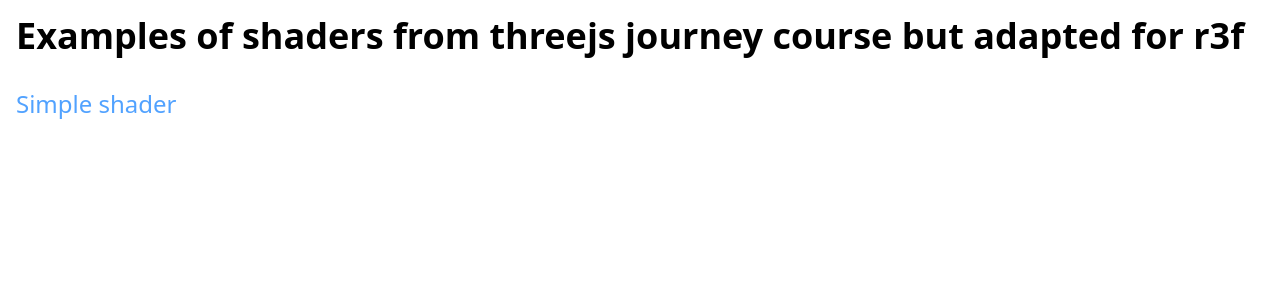
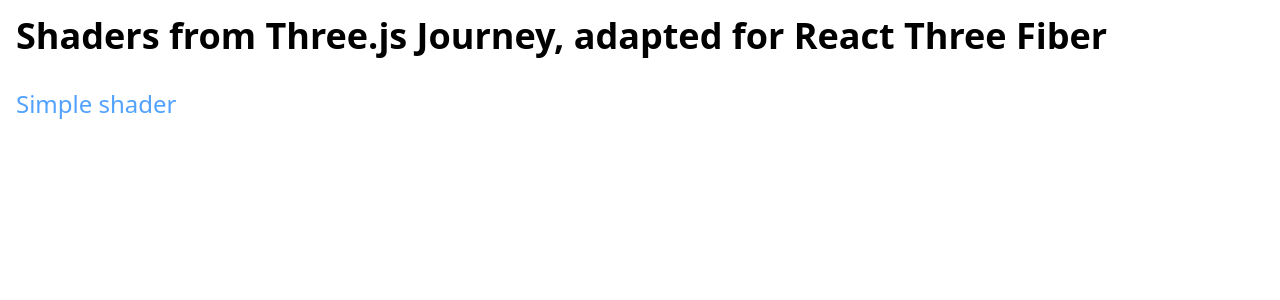
Before and after one commit to gamedevshrimp/threejs-shaders-for-r3f, a React (Vite) app: page / in a window 1280 px wide. Shown: the top 300 px of the page. Built offline with nearby package versions, Linux system fonts and the light colour scheme.

Commit message:
Change the title text

```diff
--- a/src/pages/Home.tsx
+++ b/src/pages/Home.tsx
@@ -4,7 +4,7 @@
 export default function Home() {
 	return (
 		<>
-			<PageTitle>Examples of shaders from threejs journey course but adapted for r3f</PageTitle>
+			<PageTitle>Shaders from Three.js Journey, adapted for React Three Fiber</PageTitle>
 			<Link className='no-underline hover:underline text-blue-400 text-2xl' to={'/simple-shader'}>
 				Simple shader
 			</Link>
```
